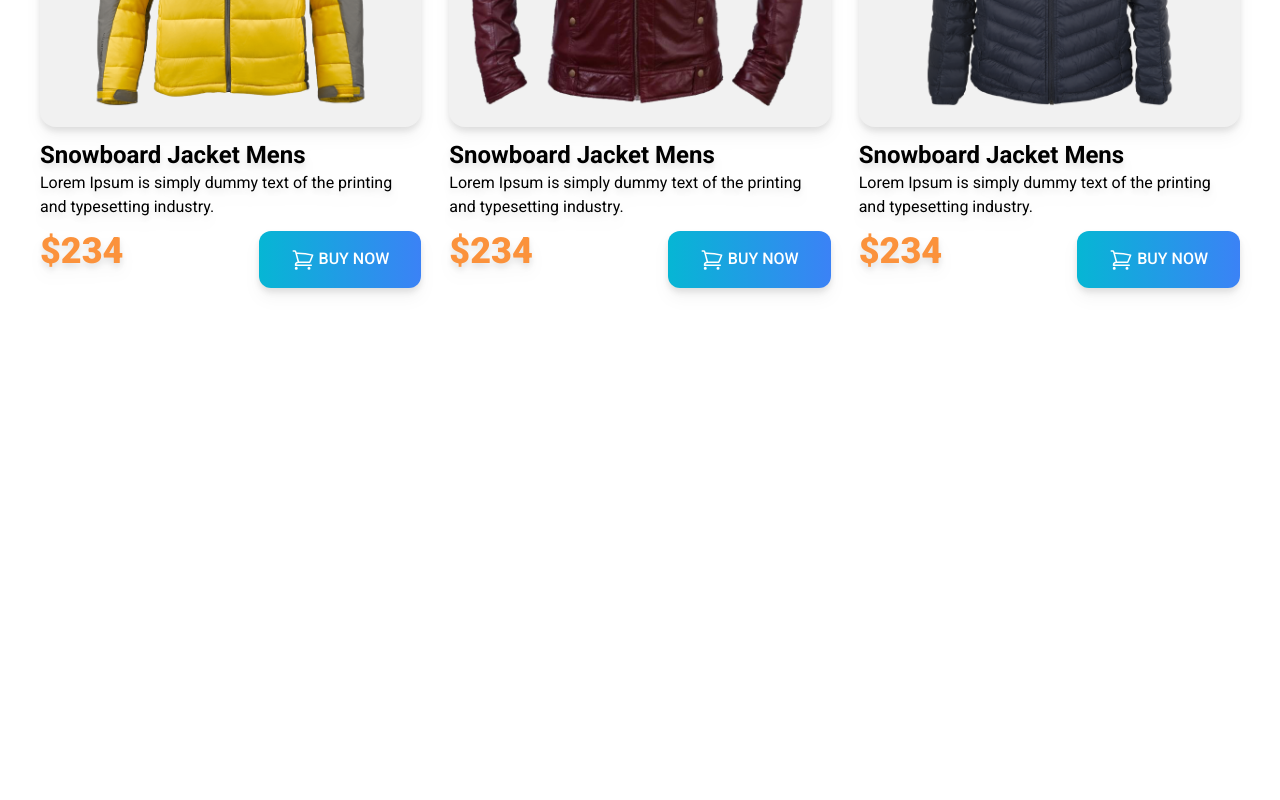
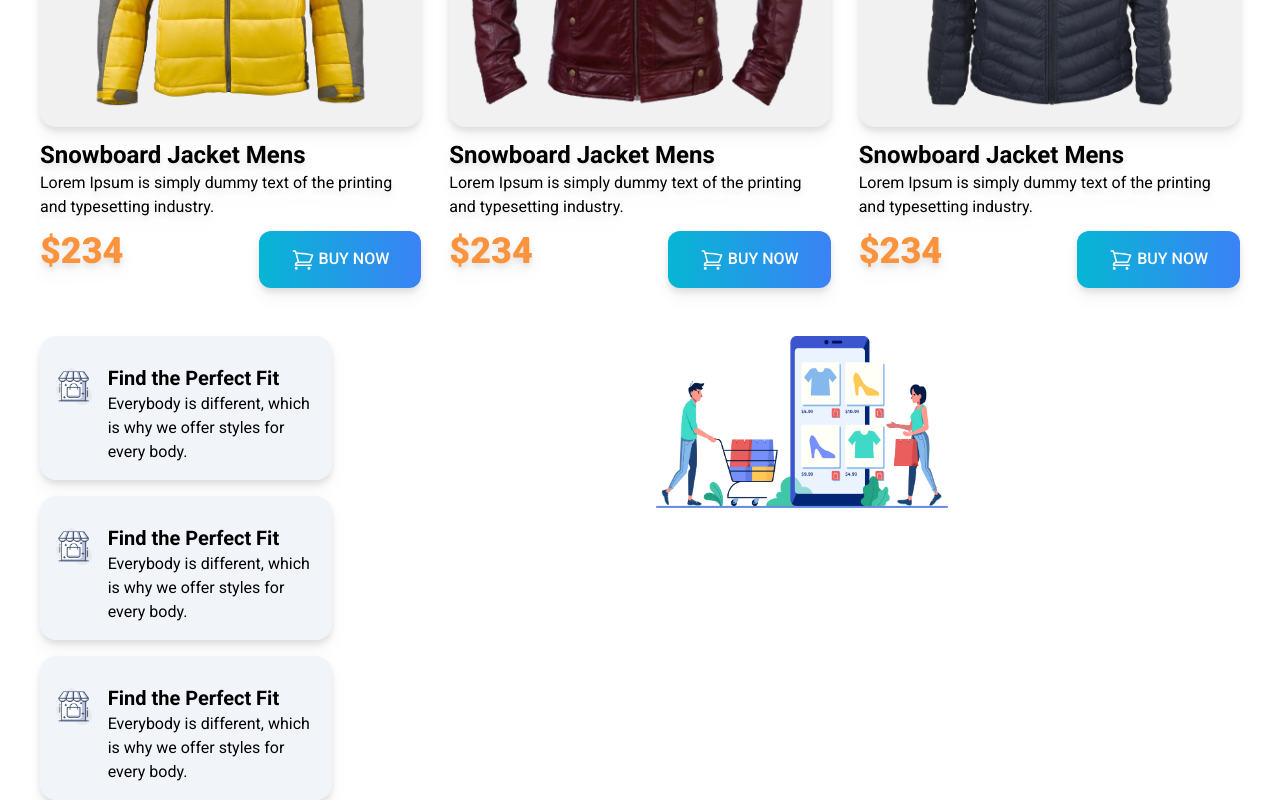
Before and after one commit to mdredoyahmed/live-fashion-with-tailwind, a plain HTML site: page index.html in a window 1280 px wide. Shown: the part 1816-2616 px from the top of the page. Before the commit the page ends 2152 px from the top, so only its background shows below. Drawn offline with nearby package versions, Linux system fonts and the light colour scheme.

Commit message:
finished project

```diff
--- a/index.html
+++ b/index.html
@@ -208,7 +208,55 @@
 
 
 
+            <!-- banner section  -->
+            <section>
+              <div class= "grid justify-between gap-8 grid-cols-1 md:grid-cols-2">
+                <!-- card 1 -->
+                <div class="w-1/2 space-y-4  ">
+                  <div>
+                    <div class="flex  items-center gap-4 bg-slate-100 space-y-3 drop-shadow-lg rounded-2xl p-4 ">
+                      <div class="h-20 w-20">
+                        <img src="icons/house.png" alt="">
+                      </div>
+                      <div class="font-roboto">
+                        <h3 class="font-bold text-xl">Find the Perfect Fit</h3>
+                        <p class="text-base font-normal ">Everybody is different, which is why we
+                          offer styles for every body.</p>
+                      </div>
+                    </div>
+                  </div>
+                  <div>
+                    <div class="flex  items-center gap-4 bg-slate-100 space-y-3 drop-shadow-lg rounded-2xl p-4 ">
+                      <div class="h-20 w-20">
+                        <img src="icons/house.png" alt="">
+                      </div>
+                      <div class="font-roboto">
+                        <h3 class="font-bold text-xl">Find the Perfect Fit</h3>
+                        <p class="text-base font-normal ">Everybody is different, which is why we
+                          offer styles for every body.</p>
+                      </div>
+                    </div>
+                  </div>
+                  <div>
+                    <div class="flex  items-center gap-4 bg-slate-100 space-y-3 drop-shadow-lg rounded-2xl p-4 ">
+                      <div class="h-20 w-20">
+                        <img src="icons/house.png" alt="">
+                      </div>
+                      <div class="font-roboto">
+                        <h3 class="font-bold text-xl">Find the Perfect Fit</h3>
+                        <p class="text-base font-normal ">Everybody is different, which is why we
+                          offer styles for every body.</p>
+                      </div>
+                    </div>
+                  </div>
 
+                </div>
+
+                <div class="w-1/2 grid-cols-1 md:grid-cols-2">
+                  <img src="images/shopping.png" alt
+                  div>
+              </div>
+            </section>
     </main>
 
     <footer>
```
Also changed, not shown: 1 other file.
